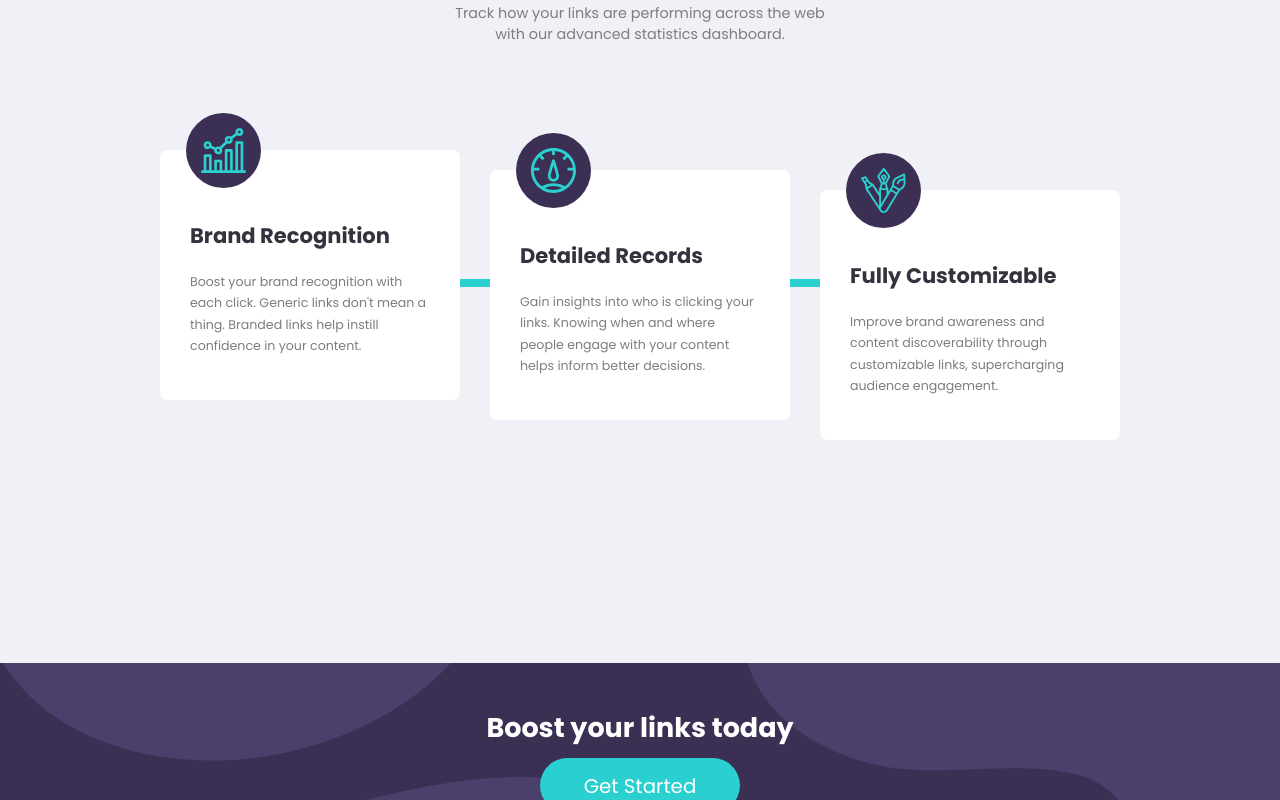
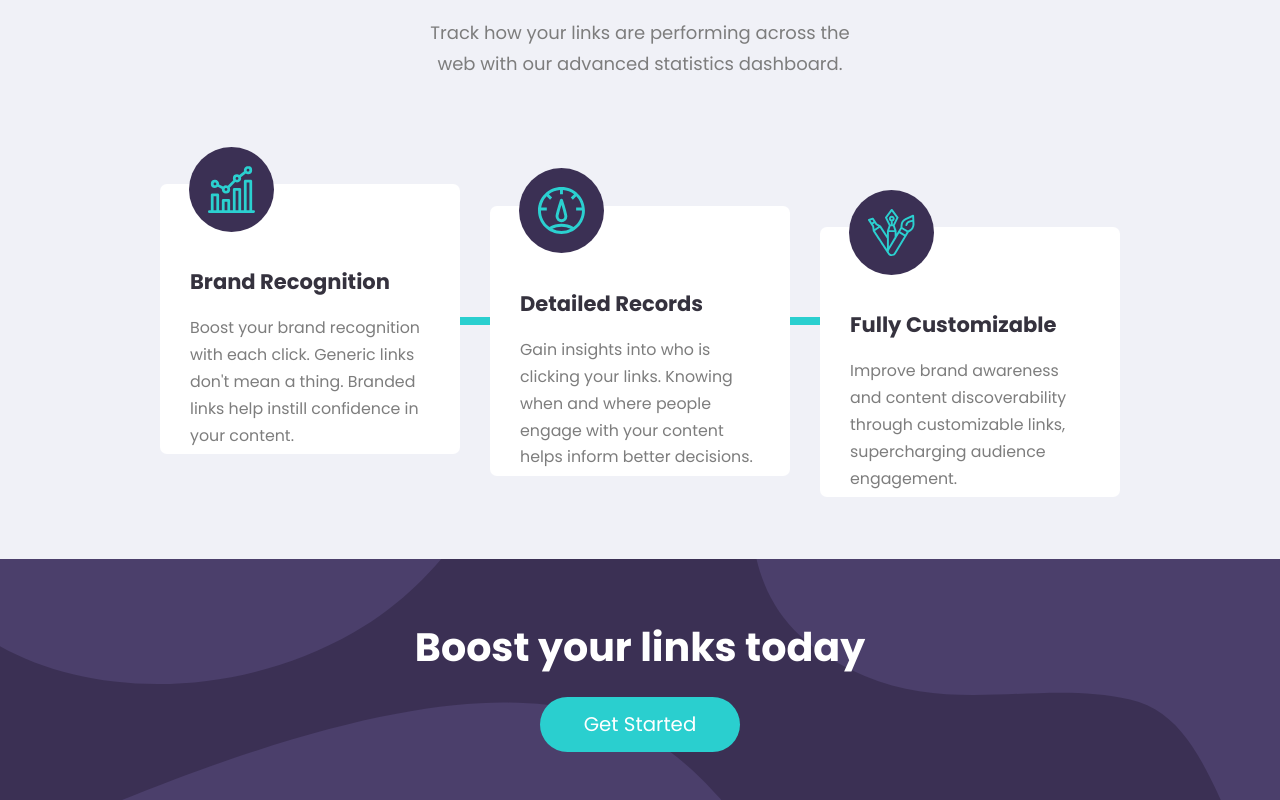
Before and after one commit to yirano/react-api_lp, a React (Create React App) app: page / in a window 1280 px wide. Shown: the part 940-1740 px from the top of the page. Built offline with nearby package versions, Linux system fonts and the light colour scheme.

Commit message:
Adjust padding, width, and font size to statistics section

```diff
--- a/src/components/cta/cta.scss
+++ b/src/components/cta/cta.scss
@@ -1,19 +1,24 @@
 @import '../../modules/colors.scss';
 
 .cta {
-	padding: 45px 0;
+	// padding: 45px 0;
+	display: flex;
+	flex-flow: column;
+	height: 250px;
 	background-image: url('../../imgs/bg-boost-desktop.svg');
 	background-size: cover;
 	background-repeat: no-repeat;
 	background-color: $darkViolet;
 	background-position: center;
-	text-align: center;
+	align-items: center;
+	justify-content: center;
 
 	h2 {
 		color: #fff;
+		font-size: 2.2em;
+	}
+
+	.btn-cta {
+		margin-top: 20px;
 	}
 }
-
-.btn-cta {
-	margin-top: 10px;
-}
--- a/src/components/statistics/statistics.scss
+++ b/src/components/statistics/statistics.scss
@@ -2,19 +2,24 @@
 
 .statistics {
   padding: 0 140px;
-  height: 100vh;
+  height: 87vh;
   color: $veryDarkBlue;
   text-align: center;
 
   .statisticsTitleWrapper {
-    width: 37%;
+    width: 44%;
     margin: 0 auto;
     padding: 90px 0;
 
+    h2 {
+      font-size: 2em;
+    }
+
     p {
       color: $darkGray;
-      font-size: 0.8em;
+      font-size: 0.9m;
       margin-top: 10px;
+      line-height: 1.7em;
     }
   }
 
@@ -23,21 +28,22 @@
     flex-wrap: wrap;
     position: relative;
     justify-content: center;
-    height: 40vh;
+    height: 42.9vh;
 
     .border {
       position: absolute;
-      top: 45%;
+      top: 43%;
       border-top: 8px solid $cyan;
       height: 20px;
       width: 70%;
     }
+
     .card {
       position: relative;
       background-color: #fff;
       min-width: 200px;
       max-width: 30%;
-      height: 250px;
+      height: 270px;
       padding: 10px 30px;
       margin: 15px;
       text-align: left;
@@ -46,33 +52,36 @@
 
       .icon {
         position: absolute;
-        width: 75px;
-        height: 75px;
+        width: 85px;
+        height: 85px;
         border-radius: 50%;
         background-color: $darkViolet;
         top: -37.5px;
-        left: 26px;
+        left: 29px;
         background-repeat: no-repeat;
-        background-size: 60%;
+        background-size: 55%;
         background-position: center;
       }
 
       .cardWordWrap {
-        margin-top: 60px;
+        margin-top: 72px;
 
         p {
           color: $darkGray;
-          font-size: 0.7em;
+          font-size: 0.88em;
           line-height: 1.7em;
-          margin-top: 20px;
+          margin-top: 18px;
         }
       }
+
       &:nth-child(1) {
         align-self: flex-start;
       }
+
       &:nth-child(2) {
         align-self: center;
       }
+
       &:nth-child(3) {
         align-self: flex-end;
       }
```
